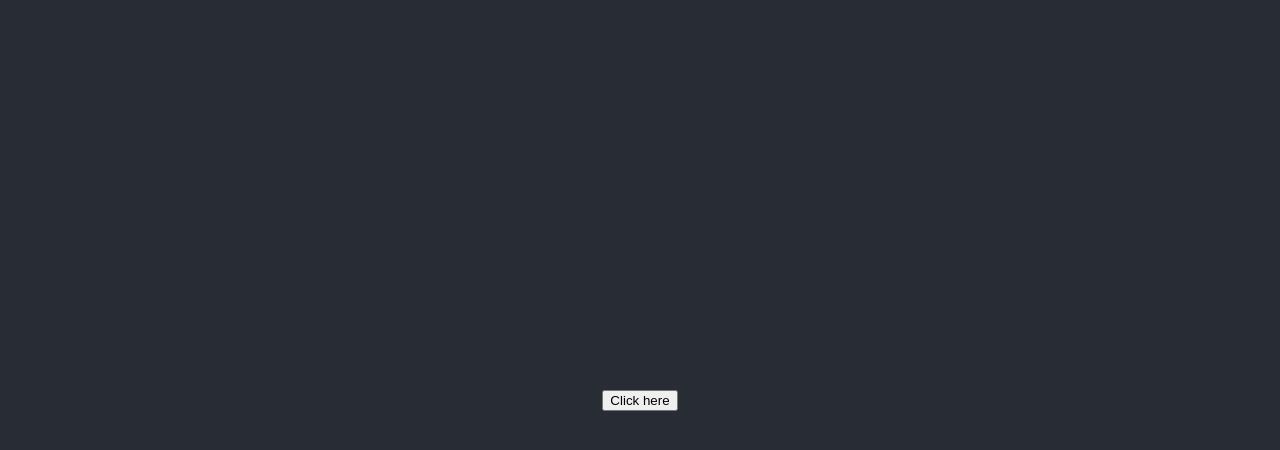
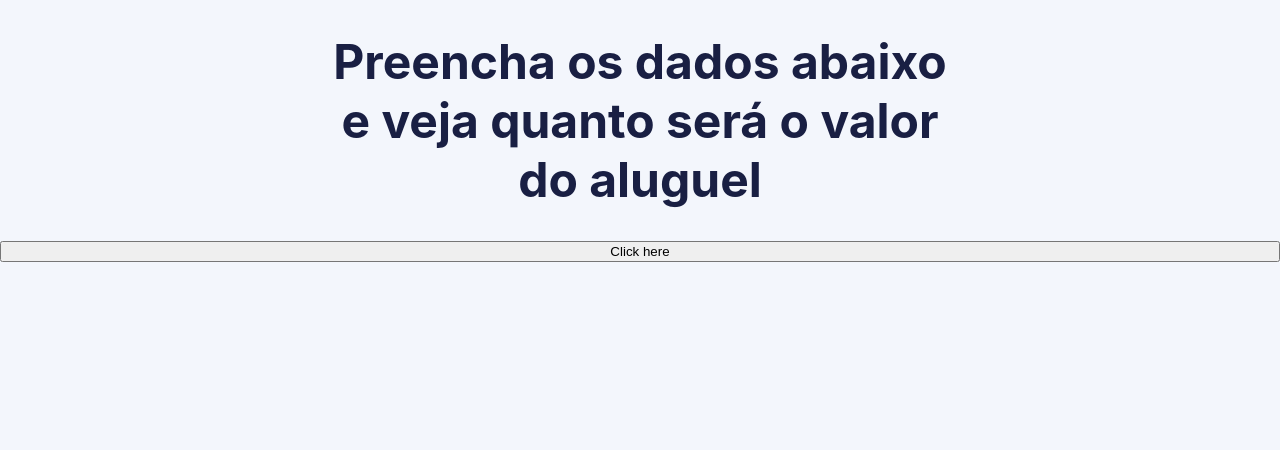
Before and after one commit to RenanNascimento/for-rent, a React (Create React App) app in the folder app/: page / in a window 1280 px wide. Shown: the top 450 px of the page. Built offline with nearby package versions, Linux system fonts and the light colour scheme.

Commit message:
[APP] Add main title

```diff
--- a/app/src/App.js
+++ b/app/src/App.js
@@ -3,9 +3,12 @@ import * as El from './App.style';
 
 const App = () => (
   <El.App>
-    <El.Header>
-      <Predict />
-    </El.Header>
+    <El.Title>
+      Preencha os dados abaixo <br/>
+      e veja quanto será o valor <br/>
+      do aluguel
+    </El.Title>
+    <Predict />
   </El.App>
 );
 
--- a/app/src/App.style.js
+++ b/app/src/App.style.js
@@ -1,16 +1,14 @@
-import styled from 'styled-components'
+import styled from 'styled-components';
 
 export const App = styled.div`
-  text-align: center;
-`
-
-export const Header = styled.div`
-  background-color: #282c34;
+  background-color: #F3F6FC;
   min-height: 100vh;
   display: flex;
   flex-direction: column;
-  align-items: center;
-  justify-content: center;
-  font-size: calc(10px + 2vmin);
-  color: white;
-`
+`;
+
+export const Title = styled.h1`
+  text-align: center;
+  font-size: 48px;
+  color: #191F43;
+`;
```
